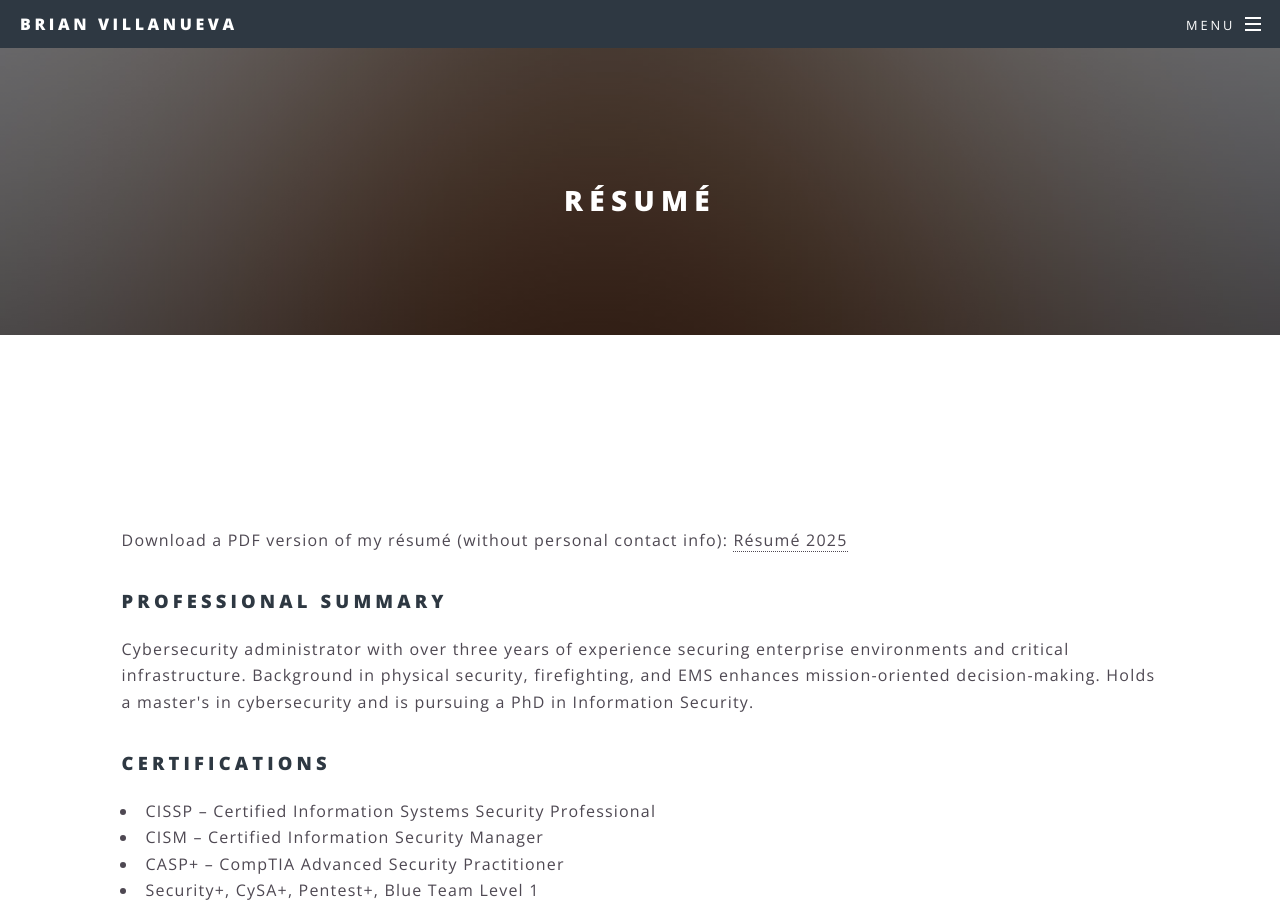
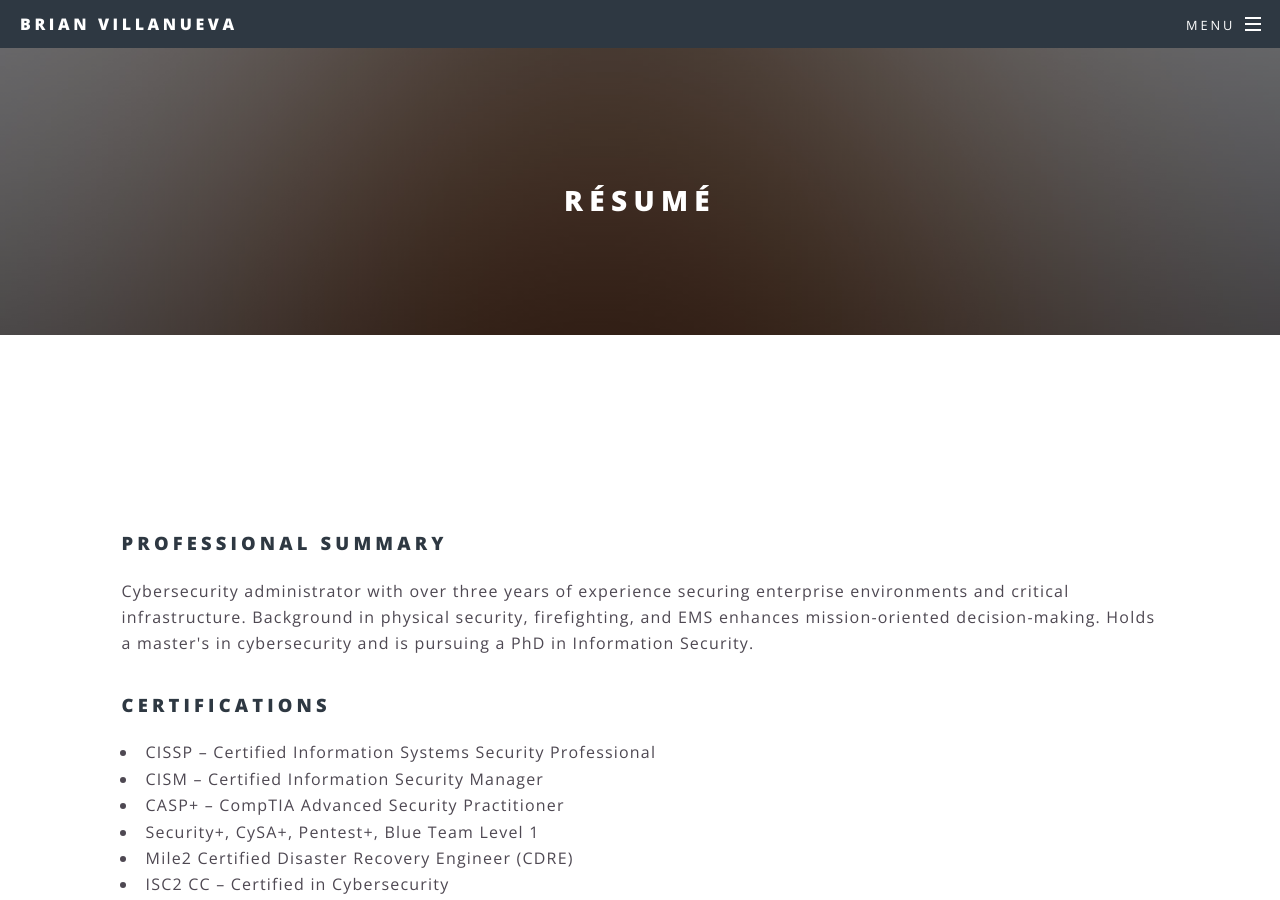
Before and after one commit to bvill1/villansecurity.github.io, a Jekyll site: the page built from resume.html, in a window 1280 px wide and 900 px high. Built offline with Jekyll 4.4.1, drawn with Linux system fonts in a browser that asks for light colours; some of the changed text lies outside the part shown.

Commit message:
Update resume.html

```diff
--- a/resume.html
+++ b/resume.html
@@ -4,8 +4,6 @@
 ---
   <section class="wrapper style5">
     <div class="inner">
-      <p>Download a PDF version of my résumé (without personal contact info): <a href="/Resume%202025.pdf" target="_blank">Résumé 2025</a></p>
-
       <h3>Professional Summary</h3>
       <p>Cybersecurity administrator with over three years of experience securing enterprise environments and critical infrastructure. Background in physical security, firefighting, and EMS enhances mission-oriented decision-making. Holds a master's in cybersecurity and is pursuing a PhD in Information Security.</p>
 
```
Also changed, not shown: other parts of resume.html (+1 -1 lines).
